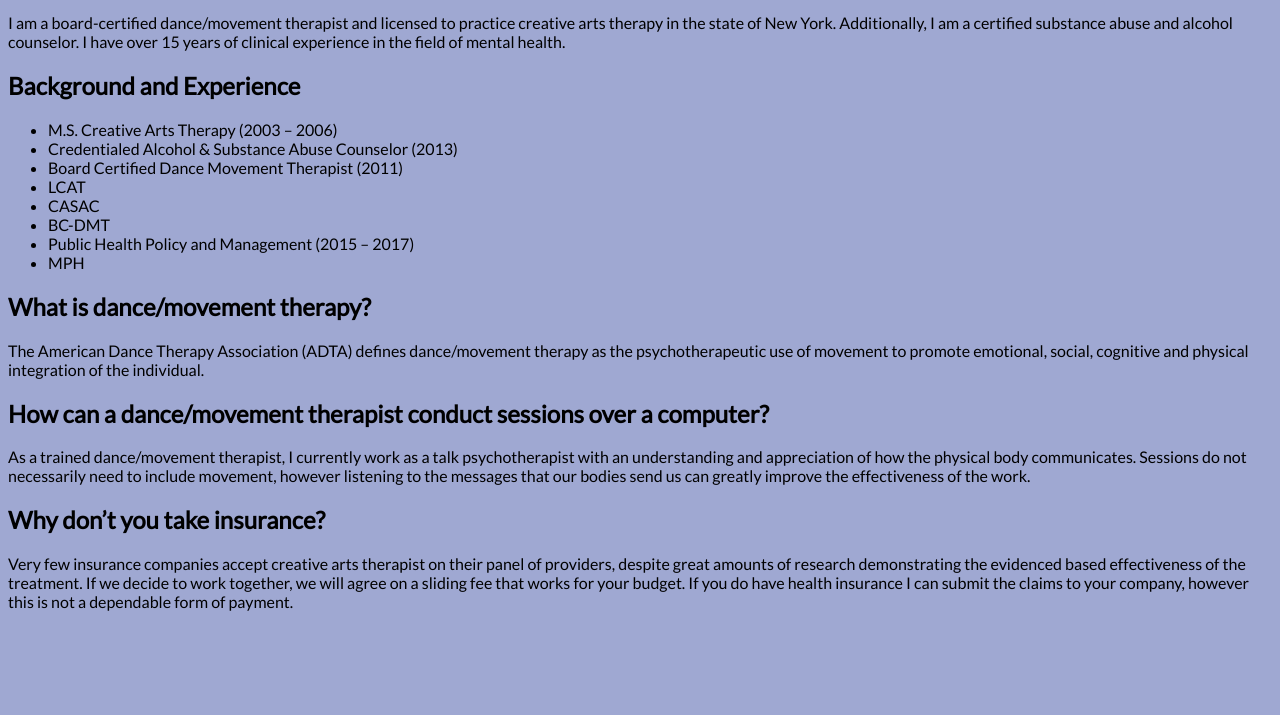
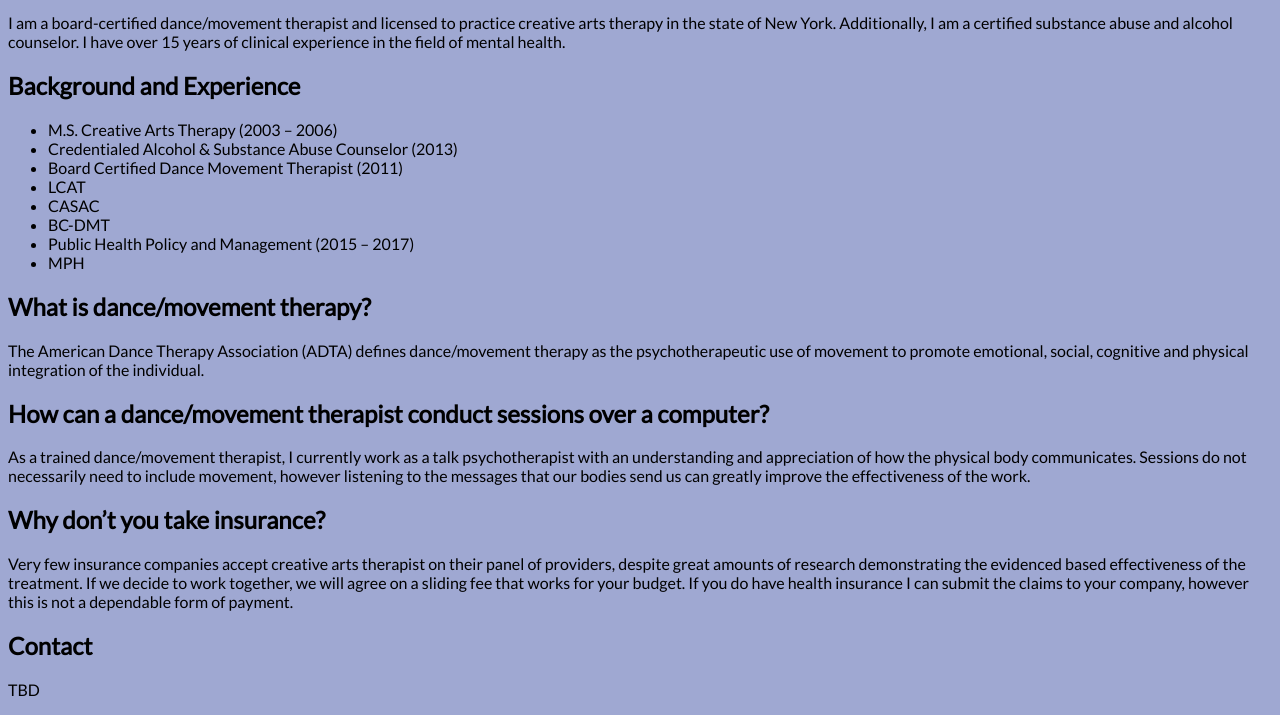
Before and after one commit to mconiaris/court, a website: page index.html in a window 1280 px wide. Shown: the part 439-1154 px from the top of the page. Before the commit the page ends 1066 px from the top, so only its background shows below. Drawn offline with Linux system fonts and the light colour scheme; a web font is replaced by a local one.

Commit message:
Added a contact section.

```diff
--- a/index.html
+++ b/index.html
@@ -34,6 +34,8 @@
 			<p>As a trained dance/movement therapist, I currently work as a talk psychotherapist with an understanding and appreciation of how the physical body communicates. Sessions do not necessarily need to include movement, however listening to the messages that our bodies send us can greatly improve the effectiveness of the work.</p>
 			<h2>Why don’t you take insurance?</h2>
 			<p>Very few insurance companies accept creative arts therapist on their panel of providers, despite great amounts of research demonstrating the evidenced based effectiveness of the treatment. If we decide to work together, we will agree on a sliding fee that works for your budget. If you do have health insurance I can submit the claims to your company, however this is not a dependable form of payment. </p>
+			<h2>Contact</h2>
+			<p>TBD</p>
 		</section>
 	</body>
 </html>
```
